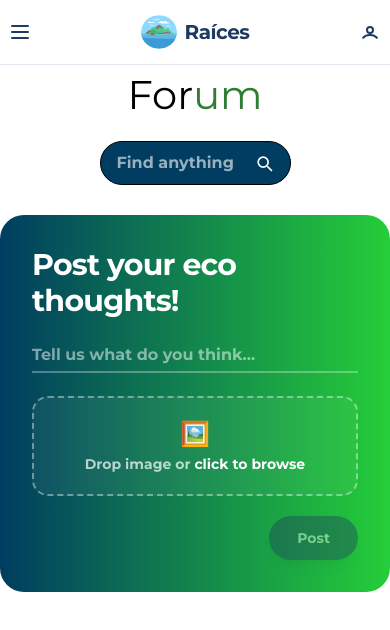
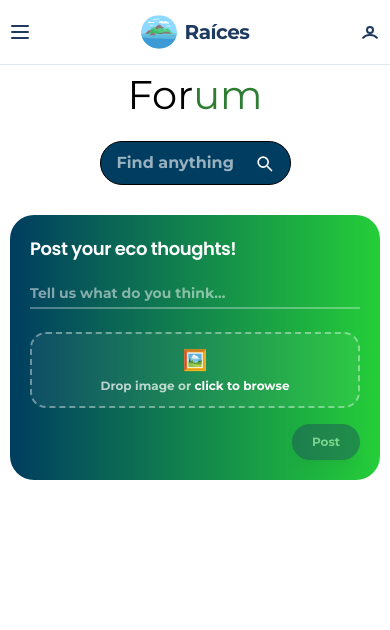
Before and after one commit to SimonH3-coder/Team-3-Powerpuff, a React (Vite) app in the folder frontend/: page /forum in a window 390 px wide. Shown: the top 630 px of the page. Built offline with nearby package versions, Linux system fonts and the light colour scheme; no server answers.

Commit message:
Making post more responsive

```diff
--- a/frontend/src/components/CreatePost.jsx
+++ b/frontend/src/components/CreatePost.jsx
@@ -57,16 +57,16 @@ const handleSubmit = async () => {
 
   {/* Create Post Box */}
   return (
-    <div className="mt-[30px] flex items-center justify-center font-sans">
-      <div className="w-full max-w-xl rounded-3xl p-8 relative overflow-hidden shadow-2x bg-gradient-green">
+   <div className="mt-7.5 flex items-center justify-center font-monserrat">
+  <div className="w-92.5 sm:w-full sm:max-w-xl rounded-3xl p-5 sm:p-8 relative overflow-hidden shadow-2x bg-gradient-green">
 
-        <h2 className="text-3xl font-extrabold text-white mb-5 tracking-tight">
+    <h2 className="text-lg sm:text-3xl font-extrabold text-white mb-4 sm:mb-5 tracking-tight font-['Poppins']">
       Post your eco thoughts!
     </h2>
 
     {/* Text input */}
     <textarea
-          className="w-full bg-transparent border-0 border-b-2 border-white/30 focus:border-white/80 outline-none text-white placeholder-white/50 text-base font-semibold py-1 resize-none caret-white transition-colors duration-200"
+      className="w-full bg-transparent border-0 border-b-2 border-white/30 focus:border-white/80 outline-none text-white placeholder-white/50 text-sm sm:text-base font-semibold py-1 resize-none caret-white transition-colors duration-200"
       placeholder="Tell us what do you think..."
       rows={1}
       maxLength={280}
@@ -77,10 +77,10 @@ const handleSubmit = async () => {
     {/* Image preview */}
     {image ? (
       <div className="relative mt-4 rounded-2xl overflow-hidden">
-            <img src={image} alt="preview" className="w-full max-h-64 object-cover rounded-2xl block" />
+        <img src={image} alt="preview" className="w-full max-h-48 sm:max-h-64 object-cover rounded-2xl block" />
         <button
           onClick={() => setImage(null)}
-              className="absolute top-2 right-2 bg-black/60 hover:bg-black/85 text-white w-8 h-8 rounded-full flex items-center justify-center text-sm transition-colors duration-200"
+          className="absolute top-2 right-2 bg-black/60 hover:bg-black/85 text-white w-7 h-7 sm:w-8 sm:h-8 rounded-full flex items-center justify-center text-xs sm:text-sm transition-colors duration-200"
         >
           ✕
         </button>
@@ -91,11 +91,11 @@ const handleSubmit = async () => {
         onDrop={(e) => { e.preventDefault(); setDragOver(false); handleFile(e.dataTransfer.files[0]); }}
         onDragOver={(e) => { e.preventDefault(); setDragOver(true); }}
         onDragLeave={() => setDragOver(false)}
-            className={`mt-4 border-2 border-dashed rounded-2xl p-5 text-center cursor-pointer transition-all duration-200
+        className={`mt-4 border-2 border-dashed rounded-2xl p-3 sm:p-5 text-center cursor-pointer transition-all duration-200
           ${dragOver ? "border-white/80 bg-white/10" : "border-white/40 bg-white/5 hover:border-white/70 hover:bg-white/10"}`}
       >
-            <span className="text-2xl">🖼️</span>
-            <p className="mt-1 text-white/70 text-sm font-semibold">
+        <span className="text-xl sm:text-2xl">🖼️</span>
+        <p className="mt-1 text-white/70 text-xs sm:text-sm font-semibold">
           Drop image or <span className="text-white">click to browse</span>
         </p>
         <input
@@ -107,11 +107,12 @@ const handleSubmit = async () => {
         />
       </div>
     )}
-    <div className="flex justify-end mt-5">
+
+    <div className="flex justify-end mt-4 sm:mt-5">
       <button
         onClick={handleSubmit}
         disabled={!content.trim() && !image}
-    className="bg-navy hover:bg-[#4b7697] disabled:opacity-40 disabled:cursor-not-allowed text-white font-bold text-sm px-7 py-3 rounded-full shadow-lg hover:-translate-y-px transition-all duration-200"
+        className="bg-navy hover:bg-[#4b7697] disabled:opacity-40 disabled:cursor-not-allowed text-white font-bold text-xs sm:text-sm px-5 sm:px-7 py-2.5 sm:py-3 rounded-full shadow-lg hover:-translate-y-px transition-all duration-200"
       >
         {postId ? "Save" : "Post"}
       </button>
```
Lines whose indentation alone changed are shown as unchanged.
